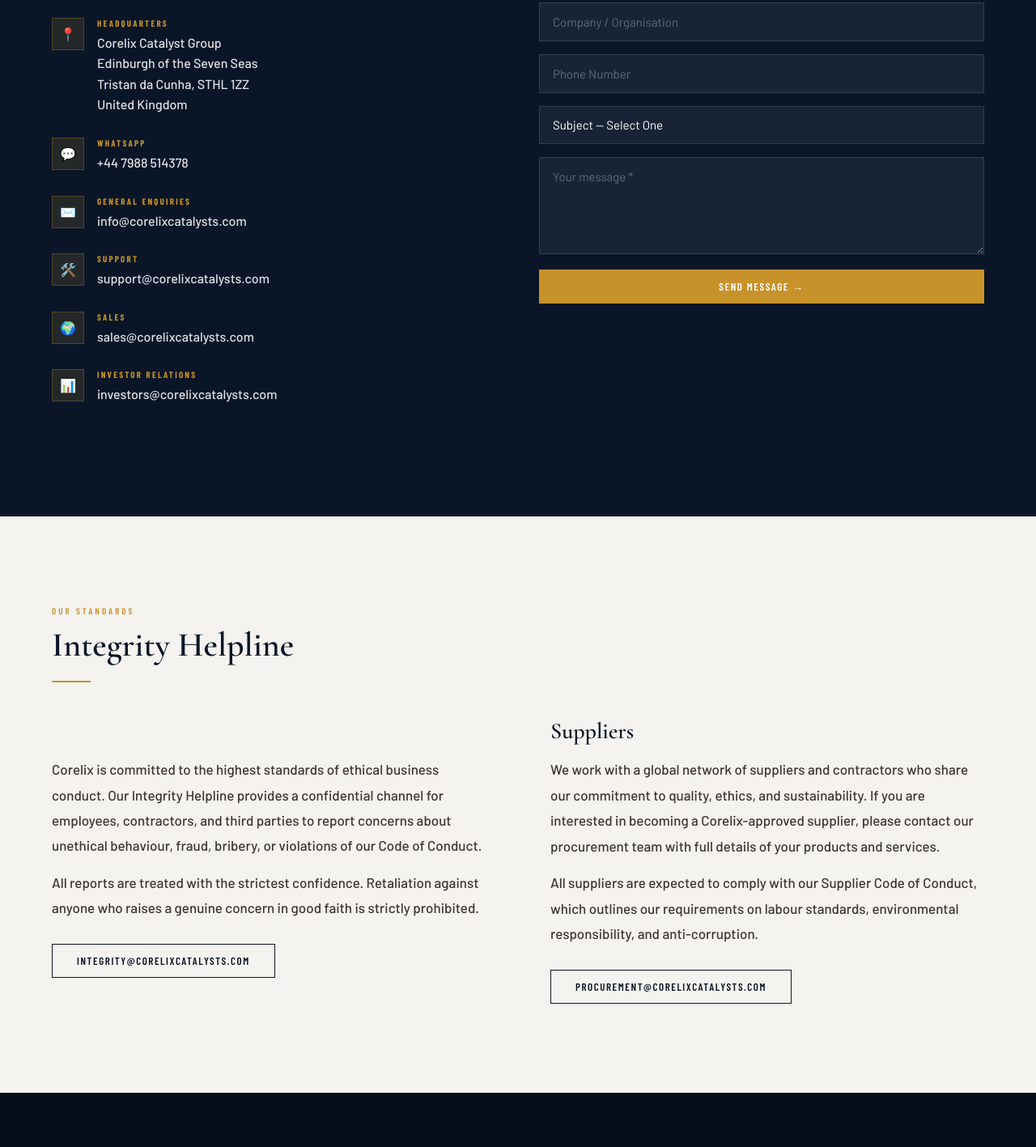
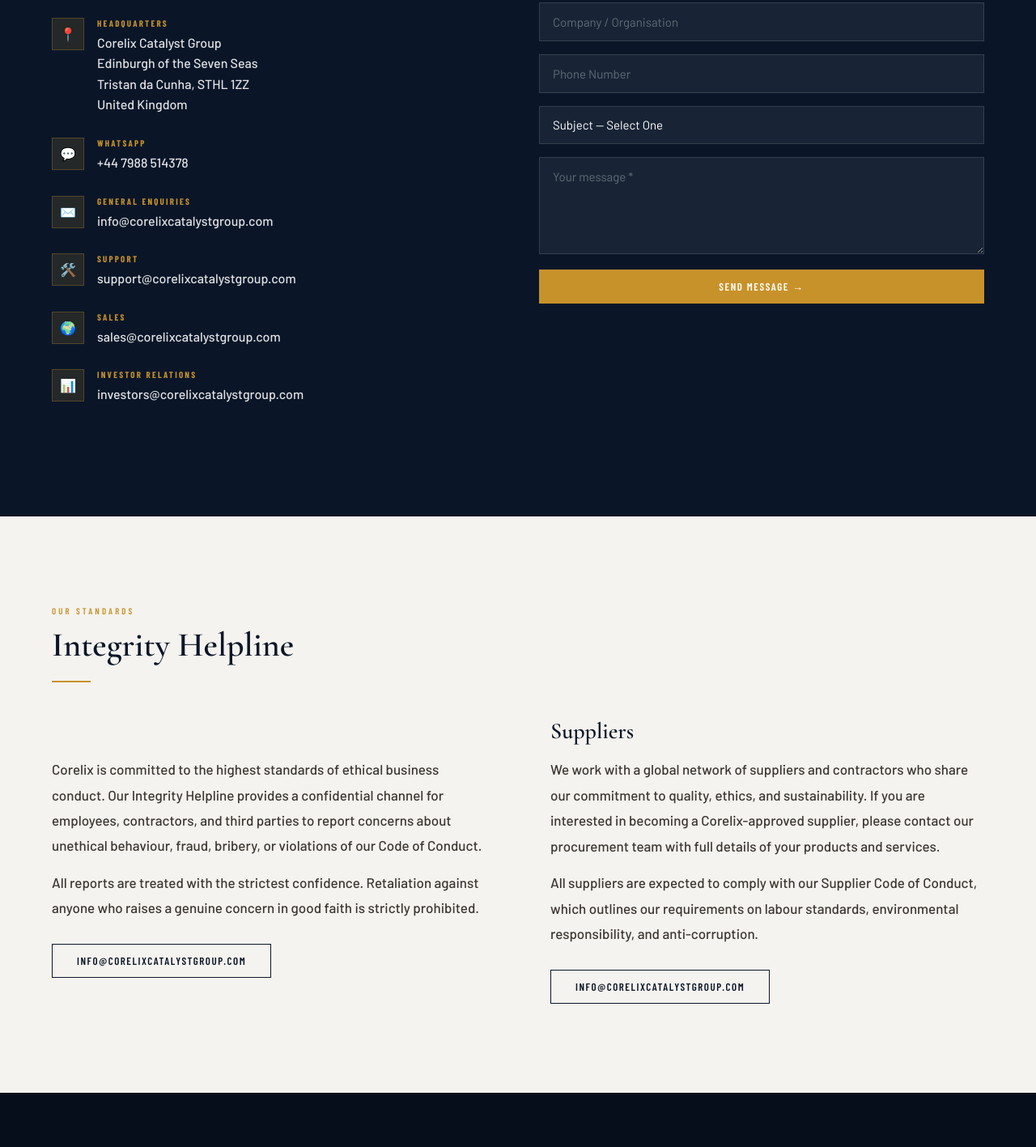
Before and after one commit to UGOCHUKWU1986/Corelix-Catalyst-Group, a plain HTML site: page contact.html in a window 1280 px wide. Shown: the part 930-2347 px from the top of the page at 81% size. Drawn offline with nearby package versions, Linux system fonts and the light colour scheme; grey boxes are pictures that could not be loaded.

Commit message:
Updated contact emails to new domain

```diff
--- a/contact.html
+++ b/contact.html
@@ -152,28 +152,28 @@
         <div class="contact-icon-box">✉️</div>
         <div>
           <div class="contact-label">General Enquiries</div>
-          <div class="contact-value">info@corelixcatalysts.com</div>
+          <div class="contact-value">info@corelixcatalystgroup.com</div>
         </div>
       </div>
       <div class="contact-info-item">
         <div class="contact-icon-box">🛠️</div>
         <div>
           <div class="contact-label">Support</div>
-          <div class="contact-value">support@corelixcatalysts.com</div>
+          <div class="contact-value">support@corelixcatalystgroup.com</div>
         </div>
       </div>
       <div class="contact-info-item">
         <div class="contact-icon-box">🌍</div>
         <div>
           <div class="contact-label">Sales</div>
-          <div class="contact-value">sales@corelixcatalysts.com</div>
+          <div class="contact-value">sales@corelixcatalystgroup.com</div>
         </div>
       </div>
       <div class="contact-info-item">
         <div class="contact-icon-box">📊</div>
         <div>
           <div class="contact-label">Investor Relations</div>
-          <div class="contact-value">investors@corelixcatalysts.com</div>
+          <div class="contact-value">investors@corelixcatalystgroup.com</div>
         </div>
       </div>
     </div>
@@ -212,13 +212,13 @@
     <div>
       <p class="section-body">Corelix is committed to the highest standards of ethical business conduct. Our Integrity Helpline provides a confidential channel for employees, contractors, and third parties to report concerns about unethical behaviour, fraud, bribery, or violations of our Code of Conduct.</p>
       <p class="section-body" style="margin-top:14px;">All reports are treated with the strictest confidence. Retaliation against anyone who raises a genuine concern in good faith is strictly prohibited.</p>
-      <div style="margin-top:28px;"><a href="mailto:integrity@corelixcatalysts.com" class="btn-outline-dark">integrity@corelixcatalysts.com</a></div>
+      <div style="margin-top:28px;"><a href="mailto:info@corelixcatalystgroup.com" class="btn-outline-dark">info@corelixcatalystgroup.com</a></div>
     </div>
     <div id="suppliers">
       <h3 style="font-family:'Cormorant Garamond',serif;font-size:28px;color:var(--navy);margin-bottom:16px;">Suppliers</h3>
       <p class="section-body">We work with a global network of suppliers and contractors who share our commitment to quality, ethics, and sustainability. If you are interested in becoming a Corelix-approved supplier, please contact our procurement team with full details of your products and services.</p>
       <p class="section-body" style="margin-top:14px;">All suppliers are expected to comply with our Supplier Code of Conduct, which outlines our requirements on labour standards, environmental responsibility, and anti-corruption.</p>
-      <div style="margin-top:28px;"><a href="mailto:procurement@corelixcatalysts.com" class="btn-outline-dark">procurement@corelixcatalysts.com</a></div>
+      <div style="margin-top:28px;"><a href="mailto:info@corelixcatalystgroup.com" class="btn-outline-dark">info@corelixcatalystgroup.com</a></div>
     </div>
   </div>
 </section>
```
